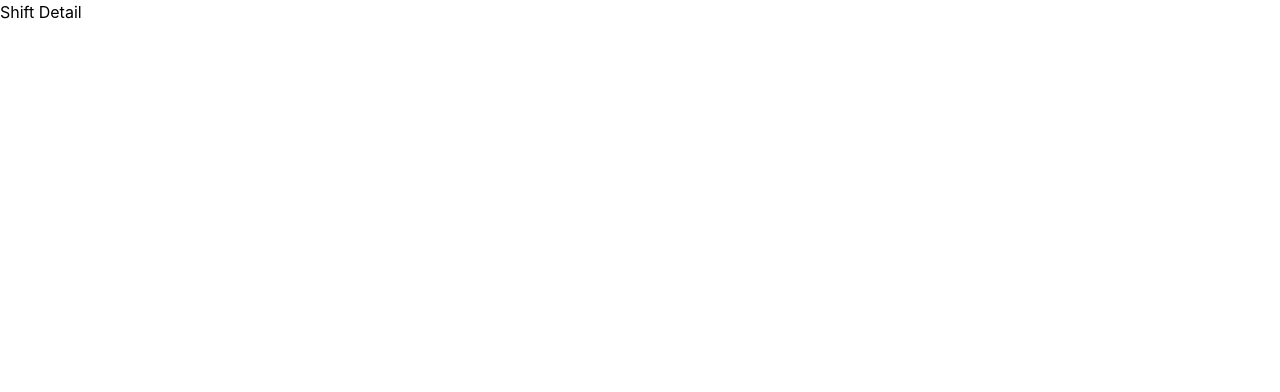
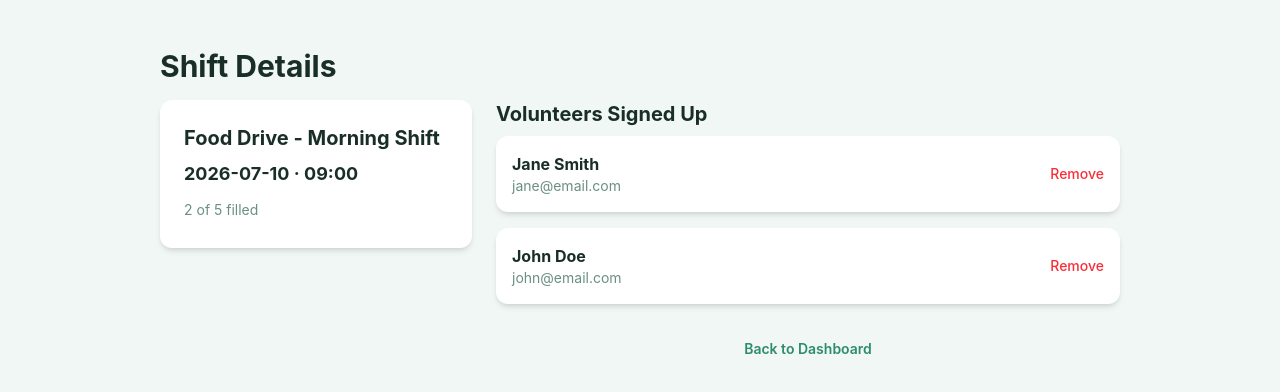
Before and after one commit to whaleism/volunteer-signup-app, a React (Vite) app: page /admin/shifts/1 in a window 1280 px wide. Shown: the top 392 px of the page. Built offline with nearby package versions, Linux system fonts and the light colour scheme.

Commit message:
Added: ShiftDetail page with volunteer list and remove functionality

```diff
--- a/src/App.jsx
+++ b/src/App.jsx
@@ -21,9 +21,9 @@ export default function App() {
           <Route
             path="/my-shifts"
             element={
-              <ProtectedRoute>
-                <MyShifts />
-              </ProtectedRoute>
+              //<ProtectedRoute>
+              <MyShifts />
+              //</ProtectedRoute>
             }
           />
           <Route
--- a/src/pages/admin/ShiftDetail.jsx
+++ b/src/pages/admin/ShiftDetail.jsx
@@ -1,3 +1,113 @@
+import { useState, useEffect } from "react";
+import { useNavigate, useParams } from "react-router-dom";
+
+const fakeShiftDetail = {
+  id: 1,
+  title: "Food Drive - Morning Shift",
+  date: "2026-07-10",
+  time: "09:00",
+  slots_available: 5,
+  signups: [
+    {
+      signupId: 101,
+      volunteer: {
+        name: "Jane Smith",
+        email: "jane@email.com",
+        phone: "773-555-1234",
+      },
+    },
+    {
+      signupId: 102,
+      volunteer: {
+        name: "John Doe",
+        email: "john@email.com",
+        phone: "773-555-5678",
+      },
+    },
+  ],
+};
+
 export default function ShiftDetail() {
-  return <h1>Shift Detail</h1>;
+  const navigate = useNavigate();
+  const { id } = useParams();
+
+  const [signups, setSignups] = useState(fakeShiftDetail.signups);
+
+  function handleRemove(signupId) {
+    const confirmed = window.confirm(
+      "Are you sure you want to remove this shift?",
+    );
+
+    if (confirmed) {
+      setSignups(signups.filter((signup) => signup.signupId !== signupId));
+    }
+  }
+
+  return (
+    <div className="min-h-screen bg-[#f0f7f4]">
+      {/* Page title - spans full width */}
+      <div className="max-w-5xl mx-auto px-8 pt-12 pb-4">
+        <h1 className="text-3xl font-bold text-[#1a2e28]">Shift Details</h1>
+      </div>
+
+      {/* Two column layout below title */}
+      <div className="flex max-w-5xl mx-auto px-8 gap-6">
+        {/* Left Panel - Shift Details */}
+        <div className="w-1/3">
+          {/* Profile details */}
+          <div className="bg-white rounded-xl shadow-md p-6">
+            <h2 className="text-xl font-bold text-[#1a2e28] mb-2">
+              {fakeShiftDetail.title}
+            </h2>
+            <p className="text-lg font-bold text-[#1a2e28] mb-3">
+              {fakeShiftDetail.date} · {fakeShiftDetail.time}
+            </p>
+            <p className="text-sm text-[#6b8f84] mb-1">
+              {signups.length} of {fakeShiftDetail.slots_available} filled
+            </p>
+          </div>
+        </div>
+        {/* Right panel - My Shifts */}
+        <div className="w-2/3">
+          <h2 className="text-xl font-bold text-[#1a2e28] mb-2">
+            Volunteers Signed Up
+          </h2>
+          <div role="list">
+            {signups.map((signup) => (
+              <div
+                key={signup.signupId}
+                role="listitem"
+                className="bg-white rounded-xl shadow-md p-4 mb-4 flex items-center justify-between"
+              >
+                <div>
+                  <p className="font-bold text-[#1a2e28]">
+                    {signup.volunteer.name}
+                  </p>
+                  <p className="text-sm text-[#6b8f84]">
+                    {signup.volunteer.email}
+                  </p>
+                </div>
+                <button
+                  onClick={() => handleRemove(signup.signupId)}
+                  aria-label={`Remove ${signup.volunteer.name}`}
+                  className="text-sm text-red-500 font-medium hover:underline"
+                >
+                  Remove
+                </button>
+              </div>
+            ))}
+          </div>
+          <div className="text-center mt-8">
+            <button
+              type="button"
+              onClick={() => navigate("/admin")}
+              className="text-sm text-[#2d8c6e] font-semibold hover:underline"
+            >
+              Back to Dashboard
+            </button>
+          </div>
+        </div>
+      </div>
+    </div>
+  );
 }
```
